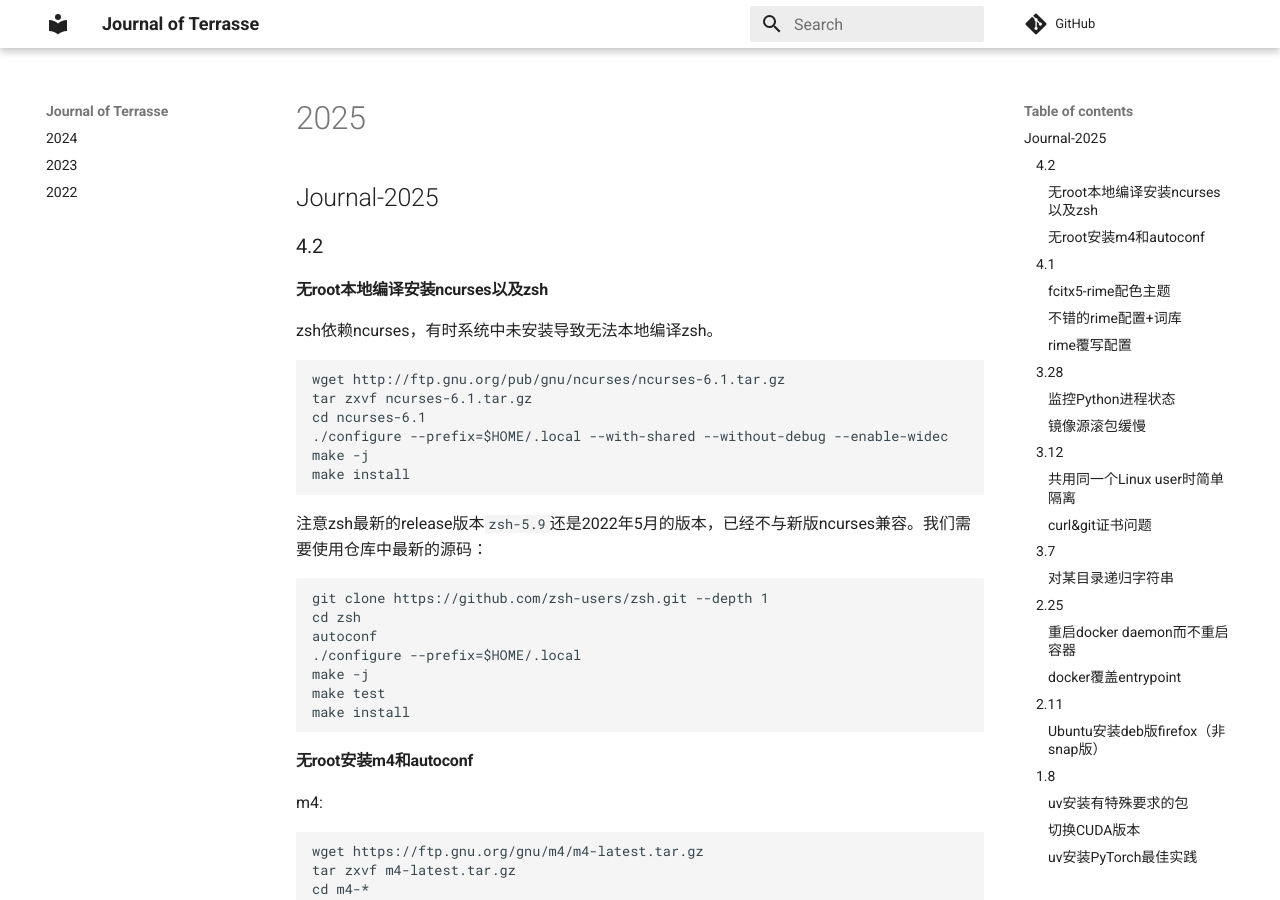
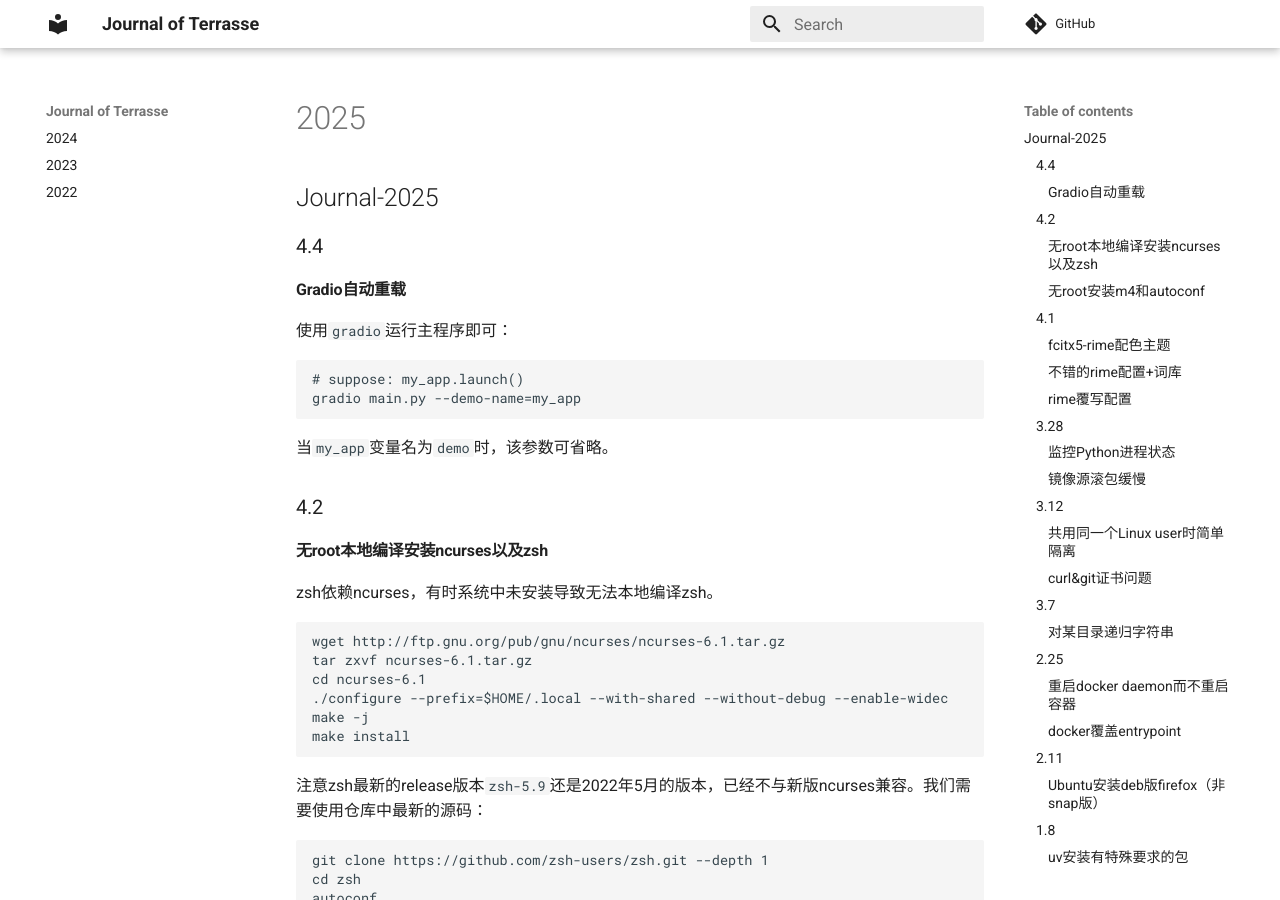
Before and after one commit to Jerry-Terrasse/journal, an MkDocs documentation site: the page built from docs/2025.md, in a window 1280 px wide and 900 px high. Built offline with MkDocs 1.6.1 and Material for MkDocs 9.7.7, drawn with Linux system fonts in a browser that asks for light colours; comment, search, counter and statistics services are not loaded.

Commit message:
update (Fri Apr  4 06:15:41 PM CST 2025)

````diff
--- a/docs/2025.md
+++ b/docs/2025.md
@@ -1,4 +1,17 @@
 ## Journal-2025
+
+### 4.4
+
+#### Gradio自动重载
+
+使用`gradio`运行主程序即可：
+
+```shell
+# suppose: my_app.launch()
+gradio main.py --demo-name=my_app
+```
+
+当`my_app`变量名为`demo`时，该参数可省略。
 
 ### 4.2
 
````
